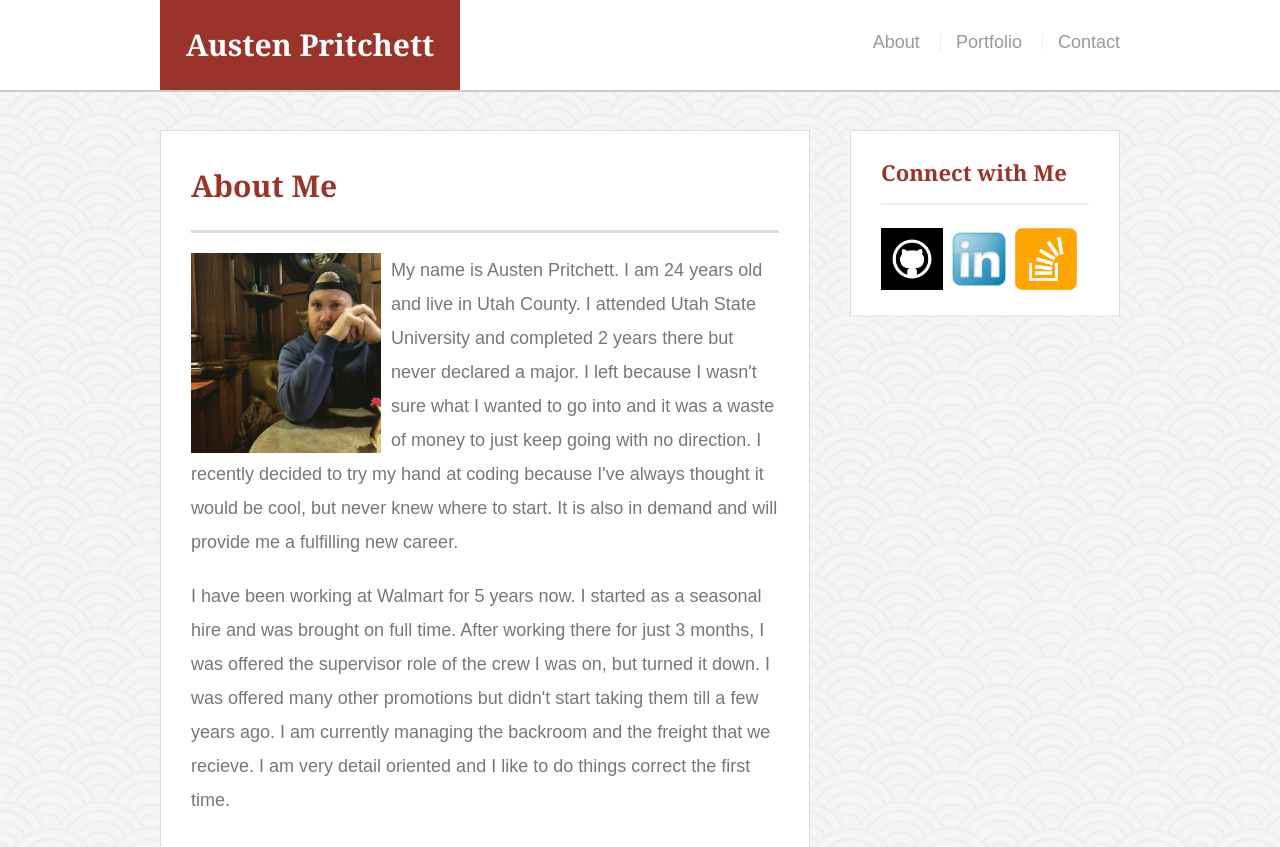
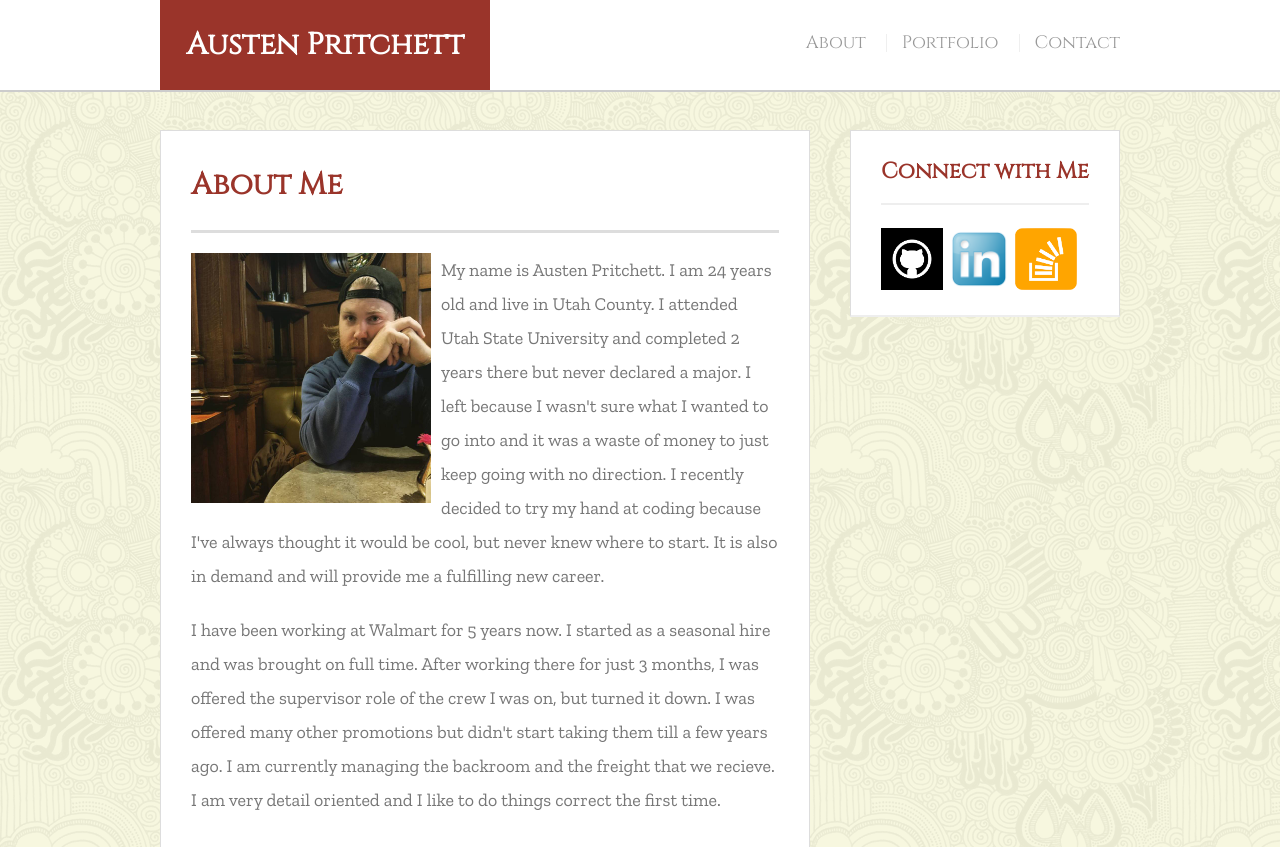
Before and after one commit to pritchettausten/Basic-Portfolio, a plain HTML site: page index.html in a window 1280 px wide. Shown: the top 847 px of the page. Drawn offline with nearby package versions, Linux system fonts and the light colour scheme.

Commit message:
font and interactive

```diff
--- a/assets/css/style.css
+++ b/assets/css/style.css
@@ -3,7 +3,7 @@
 }
 
 body {
-	background: url(../images/seigaiha.png);
+	background: url(../images/skulls.png);
 	font-size: 18px;
 	line-height: 34px;
 	font-family: 'Arial', 'Helvetica Neue', Helvetica, sans-serif;
@@ -21,6 +21,10 @@ h1, h2, h3, p {
 	margin-bottom: 20px;
 }
 
+p{
+	font-family: 'Zilla Slab', serif;
+}
+
 p:last-child {
 	margin-bottom: 0;
 }
@@ -32,6 +36,7 @@ h1, h2, h3 {
 }
 
 h1 {
+	font-family: 'Cinzel', serif;
 	font-size: 30px;
 	line-height: 49px;
 	border-bottom: 3px solid #ddd;
@@ -39,6 +44,7 @@ h1 {
 }
 
 h2, h3 {
+	font-family: 'Cinzel', serif;
 	font-size: 22px;
 }
 
@@ -54,11 +60,11 @@ h2, h3 {
 }
 
 #logo {
-	width: 300px;
+	width: 330px;
 	height: 90px;
 	background: #9a342a;
 	float: left;
-	font-family: 'Georgia', Times, Times New Roman, serif;
+	font-family: 'Cinzel', serif;
 	text-align: center;
 	line-height: 90px;
 	color: #fff;
@@ -73,6 +79,7 @@ nav {
 }
 
 nav a {
+	font-family: 'Cinzel', serif;
 	color: #999;
 	text-decoration: none;
 	margin-left: 15px;
@@ -216,3 +223,9 @@ input[type=submit] {
 	padding: 10px 30px;
 	cursor: pointer;
 }
+
+a:hover {
+	font-size: 20px;
+	font-weight: bold;
+	color: #9a342a;
+}
--- a/index.html
+++ b/index.html
@@ -4,6 +4,8 @@
  	<title>About Me</title>
  		<link rel="stylesheet" type="text/css" href="assets/css/reset.css">
  		<link rel="stylesheet" type="text/css" href="assets/css/style.css">
+ 		<link href="https://fonts.googleapis.com/css?family=Cinzel" rel="stylesheet">
+ 		<link href="https://fonts.googleapis.com/css?family=Zilla+Slab" rel="stylesheet">
  </head>
  <body>
  	<header id="masthead">
@@ -21,7 +23,7 @@
 	 	<section class="main-section">
 	 		<h1>About Me</h1>
 
-	 		<img src="assets/images/pictureofme.jpg" style="width: 200px; height: 200px; padding-right: 10px; float: left;">
+	 		<img src="assets/images/pictureofme.jpg" style="width: 250px; height: 250px; padding-right: 10px; float: left; padding-right: 10px;">
 
 	 		<p>My name is Austen Pritchett. I am 24 years old and live in Utah County. I attended Utah State University and completed 2 years there but never declared a major. I left because I wasn't sure what I wanted to go into and it was a waste of money to just keep going with no direction. I recently decided to try my hand at coding because I've always thought it would be cool, but never knew where to start. It is also in demand and will provide me a fulfilling new career.</p>
 
```
Also changed, not shown: contact.html (+2 -1 lines), portfolio.html (+2 -1 lines), assets/images/paisley.png (added), assets/images/skulls.png (added), 1 other file.
